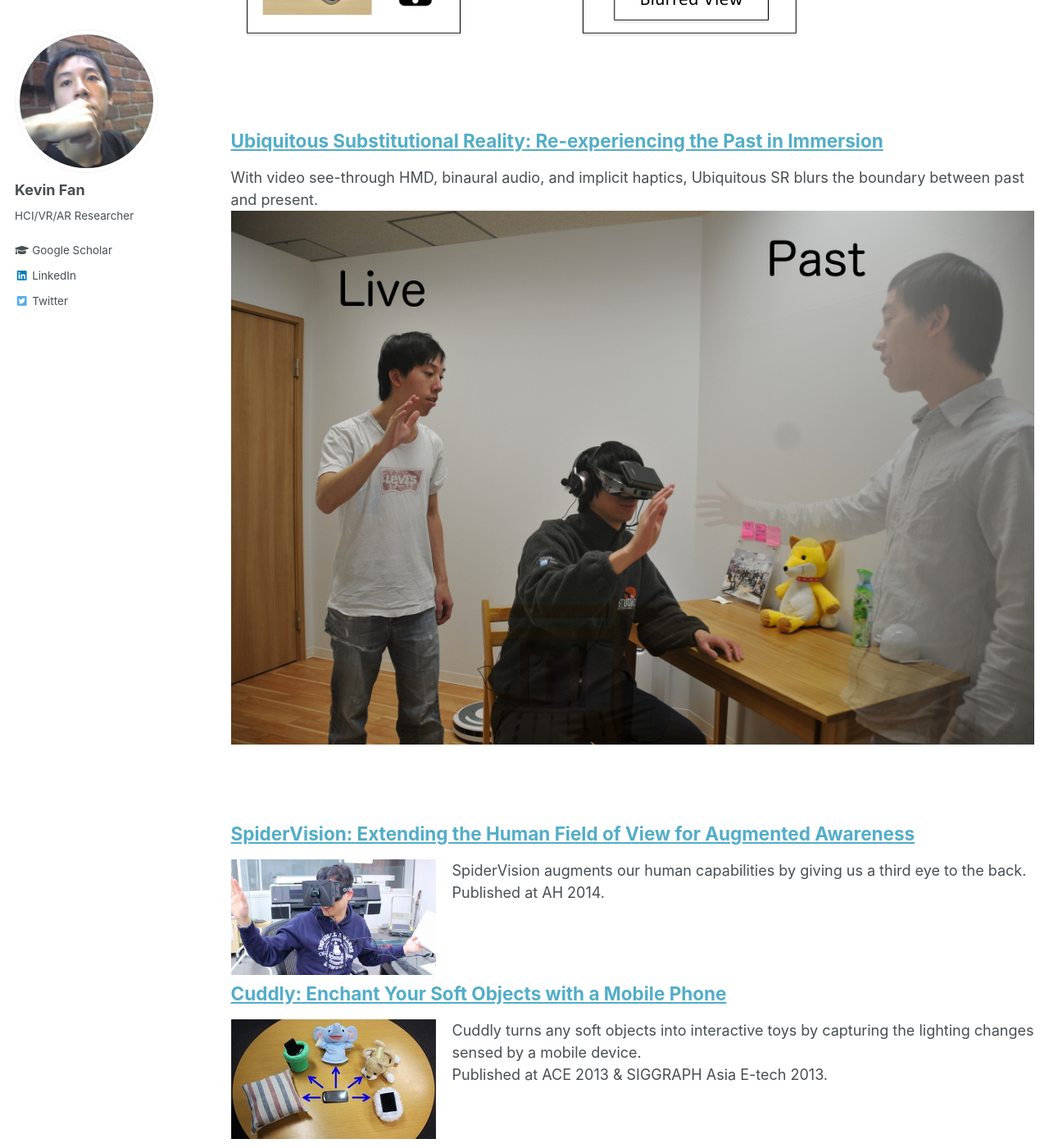
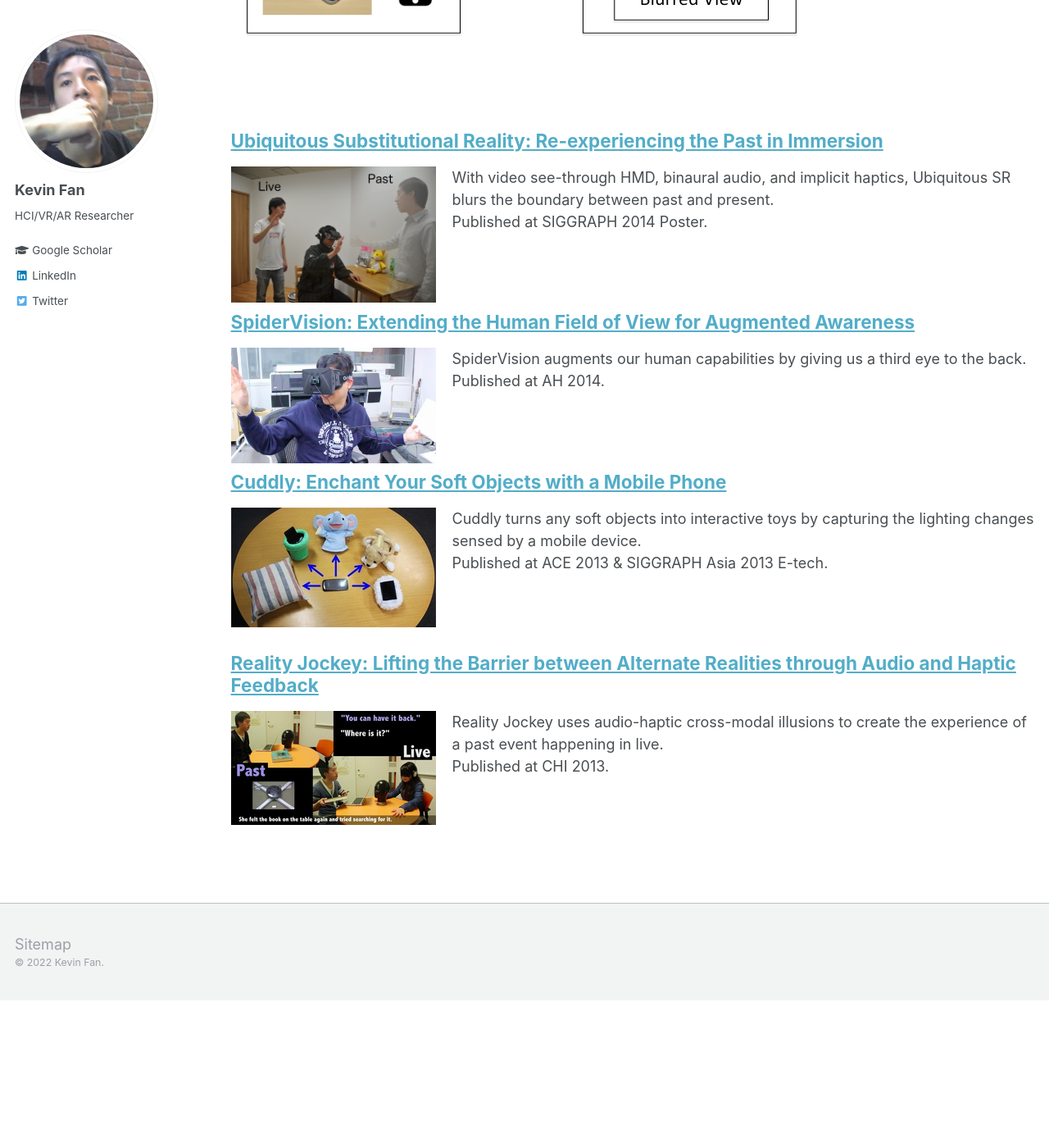
Before and after one commit to kevinswf/kevinswf.github.io, a Jekyll site: the page built from _pages/research.md, in a window 1280 px wide and 1400 px high, scrolled down 3938 px. Shown: the whole window at 82% size. Built offline with Jekyll 4.4.1, drawn with Linux system fonts in a browser that asks for light colours; after the commit the page ends 5158 px from its top, so only the background shows below that.

Commit message:
format ubiquitous sr

```diff
--- a/_research/04UbiquitousSR.md
+++ b/_research/04UbiquitousSR.md
@@ -2,7 +2,7 @@
 title: "Ubiquitous Substitutional Reality: Re-experiencing the Past in Immersion"
 collection: publications
 permalink: /publication/UbiquitousSR
-excerpt: "With video see-through HMD, binaural audio, and implicit haptics, Ubiquitous SR blurs the boundary between past and present. <br> <img src='/images/ubiquitoussr.jpg'>"
+excerpt: "<img align='left' width='250' style='margin-right:20px' src='/images/ubiquitoussr.jpg'>With video see-through HMD, binaural audio, and implicit haptics, Ubiquitous SR blurs the boundary between past and present.<br> Published at SIGGRAPH 2014 Poster."
 date: 2013-04-27
 venue: "SIGGRAPH'14 Poster"
 paperurl:
```
Also changed, not shown: _research/02Cuddly.md (+1 -1 lines).
